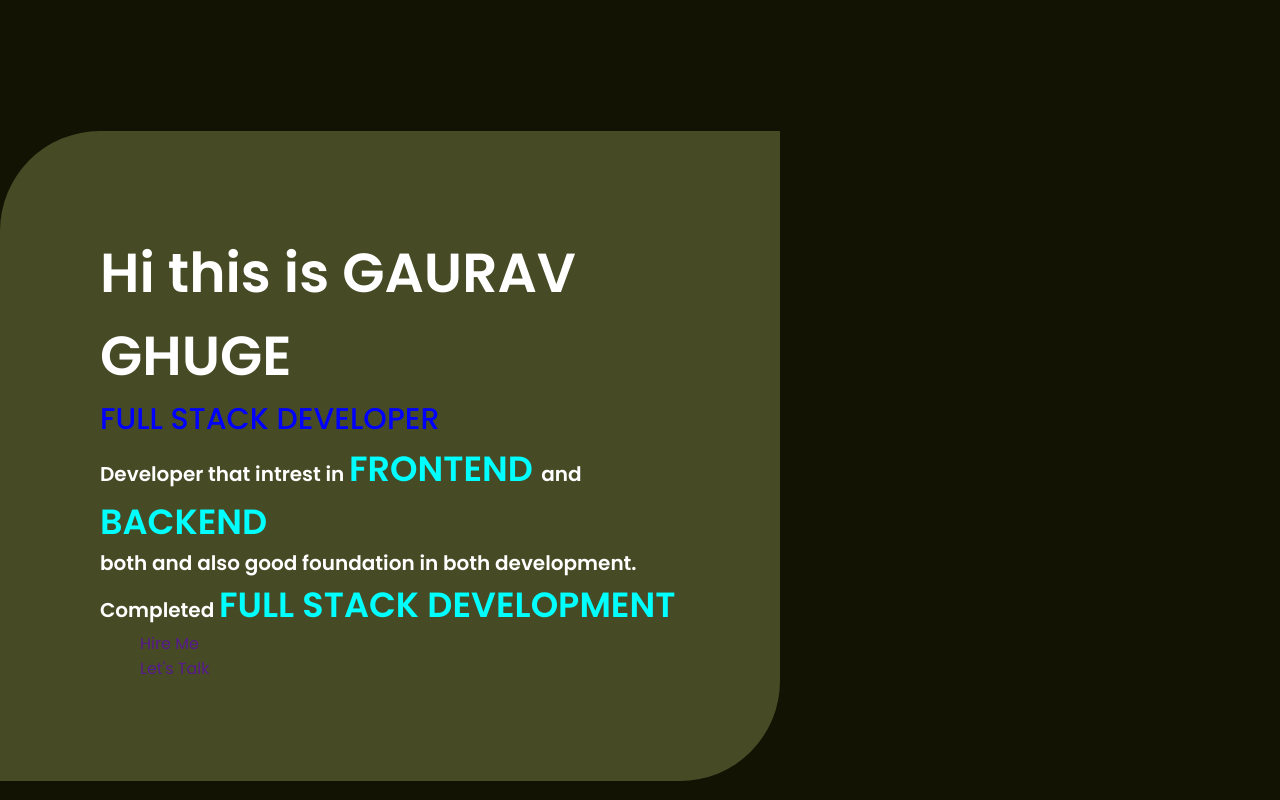
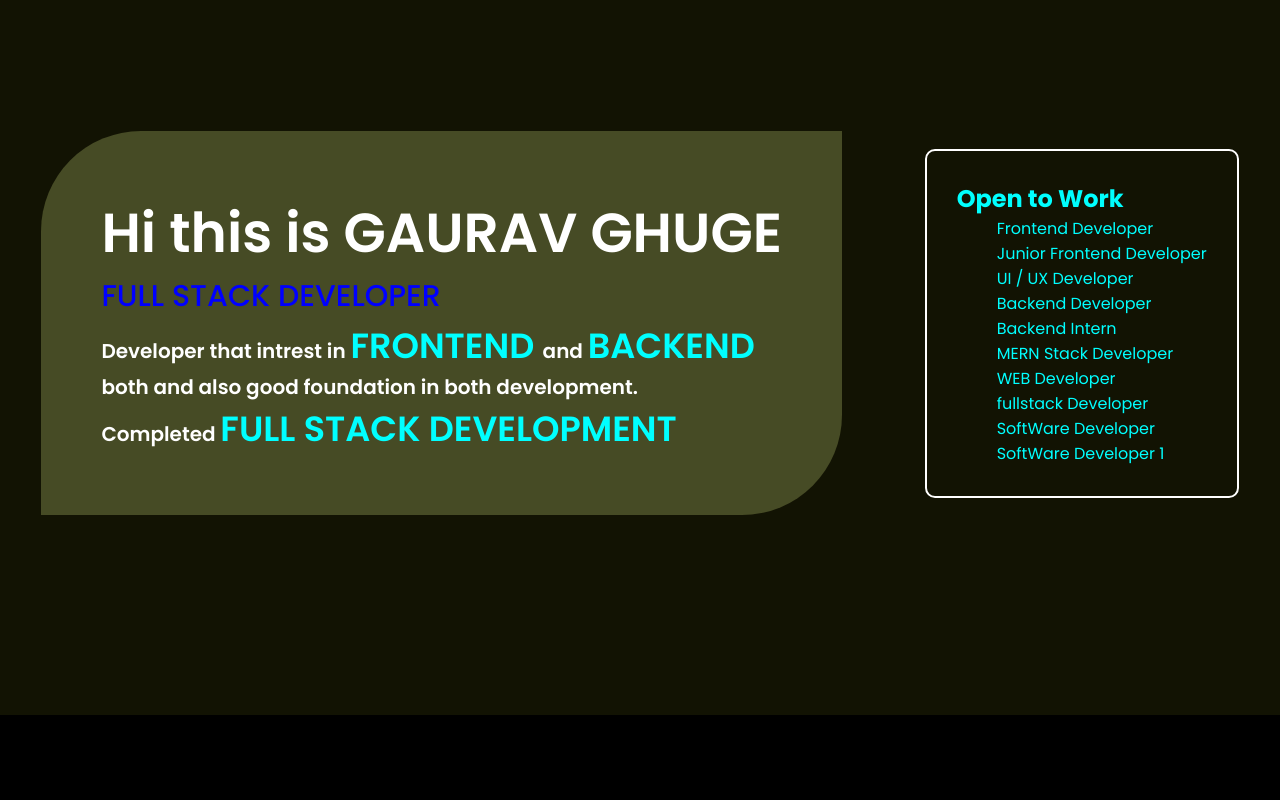
Before and after one commit to gauravghuge7/Portfolio-Project-UI, a plain HTML site: page index.html in a window 1280 px wide. Shown: the part 1400-2200 px from the top of the page. Drawn offline with Linux system fonts and the light colour scheme.

Commit message:
update the buttons and remove  tiny bad design

```diff
--- a/index.html
+++ b/index.html
@@ -66,6 +66,9 @@
             <marquee id="mark"> Lorem ipsum dolor, sit amet consectetur adipisicing elit. Animi nam blanditiis maiores voluptates qui reiciendis soluta distinctio exercitationem facere temporibus, ab cupiditate suscipit rerum dolore harum consequuntur atque? Quibusdam.</marquee>
         </div>
 
+        <button id="hire">
+            <a href=""> Hire Me <br>Lets Talk </a>
+        </button>
 
         <section class="fullstack">
 
@@ -78,13 +81,22 @@
                     Developer that intrest in <span> FRONTEND </span> and <span> BACKEND </span><br>both and also good foundation in both
                     development. <br> Completed <span> FULL STACK DEVELOPMENT</span> <br>
                 </p>
-                <ul>
-                    <li><a href="">Hire Me</a></li>
-                    <li><a href="">Let's Talk</a></li>
-                </ul>
+
             </div>
             <div class="fullstack-right">
-
+                <h2> Open to Work</h2>
+                <ul>
+                    <li>Frontend Developer</li>
+                    <li>Junior Frontend Developer</li>
+                    <li>UI / UX Developer</li>
+                    <li>Backend Developer</li>
+                    <li>Backend Intern</li>
+                    <li>MERN Stack Developer</li>
+                    <li>WEB Developer</li>
+                    <li>fullstack Developer</li>
+                    <li>SoftWare Developer</li>
+                    <li>SoftWare Developer 1</li>
+                </ul>
             </div>
 
         </section>
--- a/src/stackSection.css
+++ b/src/stackSection.css
@@ -14,19 +14,34 @@
     color: aqua;
 }
 
+/* fixed button styling here */
 
+#hire {
+    position: fixed;
+    bottom: 30px;
+    left: 45%;
+    background-color: black;
+    border: 3px solid rgb(188, 21, 15);
+    border-radius: 8px;
+    padding: 10px;
+}
+
+#hire a {
+    color: rgb(150, 7, 7);
+    font-size: 40px;
+    font-weight: 600;
+}
 
 /*  main section of css */
 
 .fullstack {
     display: flex;
-    justify-content: center;
+    justify-content: space-around;
     align-items: center;
     padding-top: 200px;
-    gap: 500px;
     padding-bottom: 200px;
     background-color: rgb(18, 19, 3);
-    box-shadow: 0px 0px 10px rgb(175, 116, 116);
+    box-shadow: 5px 5px 10px rgb(175, 116, 116);
 }
 
 
@@ -35,7 +50,7 @@
 .fullstack-left {
     background-color: rgb(70, 75, 37);
     color: white;
-    padding: 100px;
+    padding: 60px;
     border-radius: 100px 0;
 }
 
@@ -65,3 +80,14 @@
     font-size: 35px;
     font-weight: 600;
 }
+
+
+.fullstack-right {
+    display: flex;
+    flex-direction: column;
+    border: 2px solid #fff;
+    border-radius: 10px;
+    color: aqua;
+    padding: 30px;
+
+}
```
